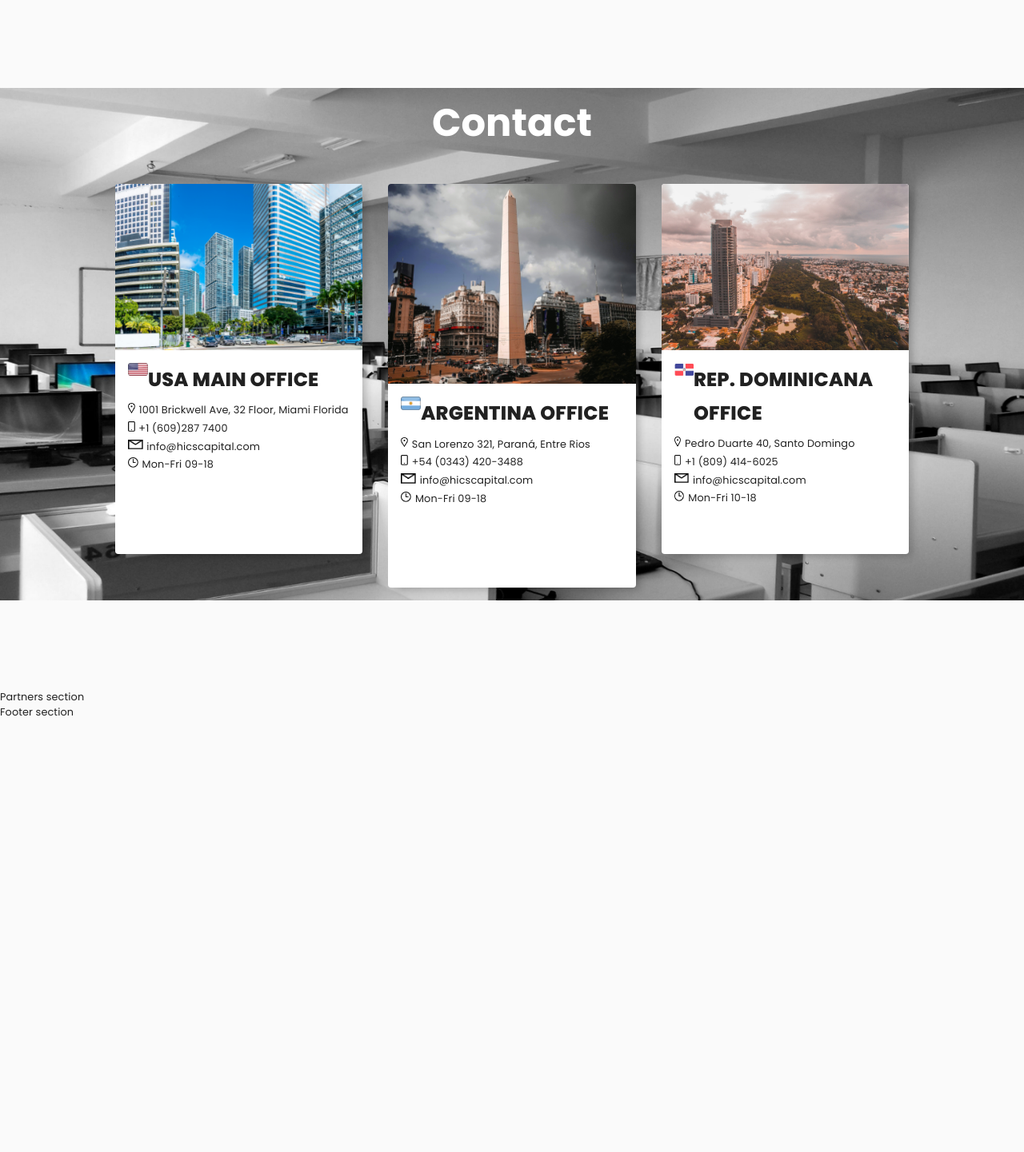
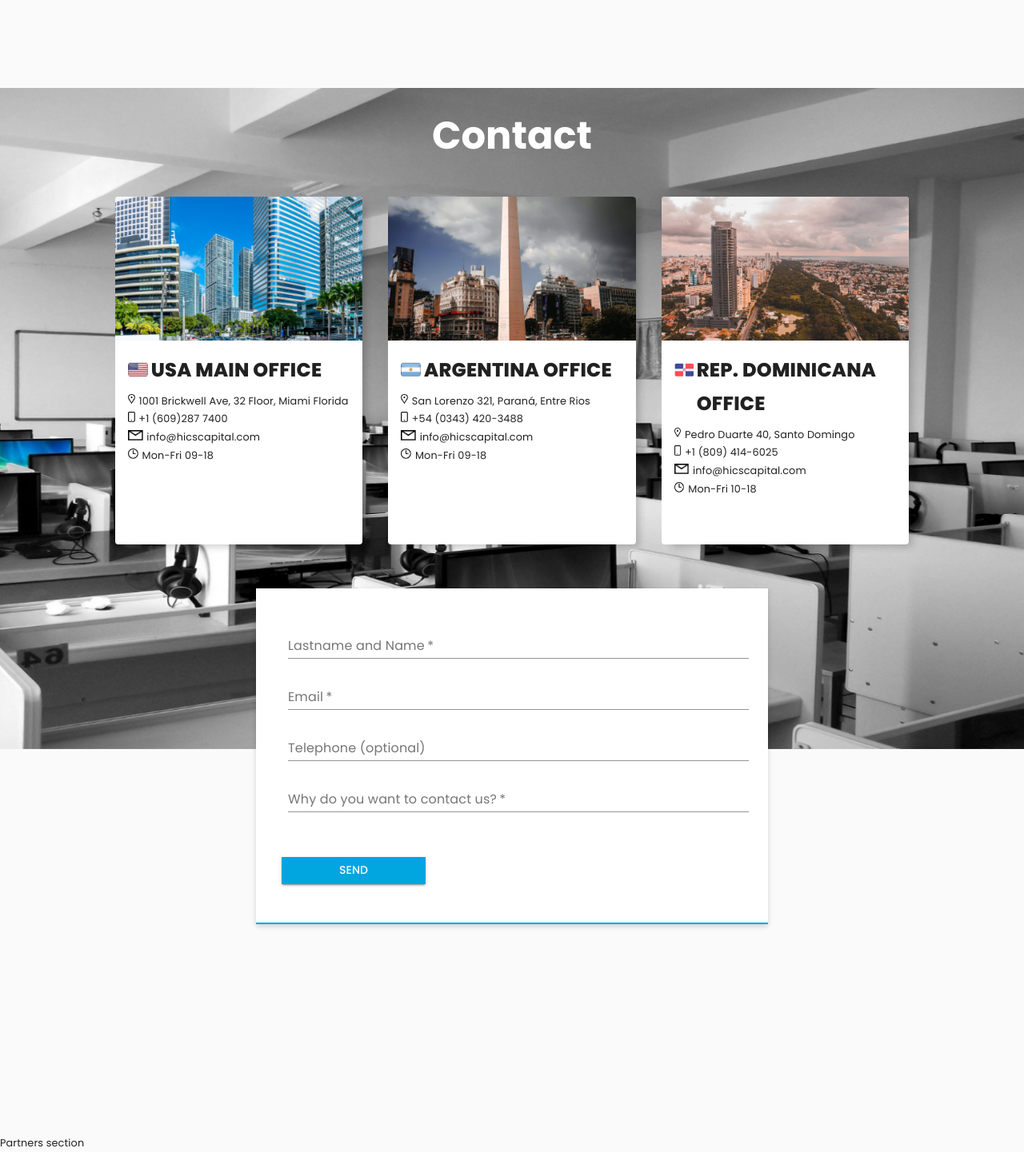
Before and after one commit to carlavgonzalez25/hics-landing, a React (Create React App) app: page / in a window 1280 px wide. Shown: the part 1014-2455 px from the top of the page at 80% size. Before the commit the page ends 1914 px from the top, so only its background shows below. Built offline with nearby package versions, Linux system fonts and the light colour scheme.

Commit message:
Adds form

```diff
--- a/src/Pages/Landing/Components/ContactBox.js
+++ b/src/Pages/Landing/Components/ContactBox.js
@@ -4,11 +4,17 @@ import { useTranslation } from 'react-i18next'
 //Components
 import Card from '@material-ui/core/Card'
 import CardContent from '@material-ui/core/CardContent'
-import CardMedia from '@material-ui/core/CardMedia'
 import Grid from '@material-ui/core/Grid'
 import Typography from '@material-ui/core/Typography'
 
 import { makeStyles } from '@material-ui/core/styles'
+
+const ContactBox = (props) => {
+  const { t } = useTranslation()
+  const { icon, imgUrl, name, address, tel, mail, time, flag } = props
+
+  //Pongo esto aqui dentro poruqe necesito usar como background image un elemento enviado como props.
+  //no se me ocurre otra manera de resolverlo
 
   const useStyles = makeStyles((theme) => ({
     card: {
@@ -23,14 +29,32 @@ const useStyles = makeStyles((theme) => ({
       },
     },
     cardContent: {
+      [theme.breakpoints.up('lg')]: {
         minHeight: '255px',
+      },
     },
     cardTitle: {
       textTransform: 'uppercase',
     },
+    cardImgCt: {
+      width: '40%',
+    },
     cardImg: {
-    maxHeight: '250px',
-    width: '40%',
+      backgroundImage: `url(${imgUrl})`,
+
+      backgroundPosition: 'center',
+      backgroundRepeat: 'no-repeat',
+      backgroundSize: 'cover',
+      minHeight: '150px',
+      maxHeight: '215px',
+      overflow: 'hidden',
+      minWidth: '30%',
+      [theme.breakpoints.up('xl')]: {
+        height: '215px',
+      },
+      [theme.breakpoints.up('lg')]: {
+        height: '180px',
+      },
       [theme.breakpoints.up('md')]: {
         width: '100%',
       },
@@ -44,18 +68,17 @@ const useStyles = makeStyles((theme) => ({
     },
     flag: {
       height: '1.3em',
+      transform: 'translateY(71%)',
+      marginRight: '0.3em',
     },
   }))
 
-const ContactBox = (props) => {
-  const { t } = useTranslation()
-  const { icon, imgUrl, name, address, tel, mail, time, flag } = props
   const classes = useStyles()
 
   return (
     <Grid item xs={12} md={4}>
       <Card className={classes.card}>
-        <CardMedia component="img" alt="Office" image={imgUrl} className={classes.cardImg} />
+        <Grid item className={classes.cardImg}></Grid>
         <CardContent className={classes.cardContent}>
           <Grid item className={classes.ctTextIcon}>
             <img src={flag} alt="country flag" className={classes.flag}></img>
--- /dev/null
+++ b/src/Pages/Landing/Components/Form.js
@@ -0,0 +1,57 @@
+import React from 'react'
+import { makeStyles } from '@material-ui/core/styles'
+import TextField from '@material-ui/core/TextField'
+import Typography from '@material-ui/core/Typography'
+import Button from '@material-ui/core/Button'
+import { useTranslation } from 'react-i18next'
+
+const useStyles = makeStyles((theme) => ({
+  root: {
+    backgroundColor: '#FFF',
+    width: '100%',
+    display: 'flex',
+    flexDirection: 'column',
+    margin: '2rem 1rem',
+    padding: '2rem',
+    position: 'relative',
+    top: '-233px',
+    borderBottom: '2px solid #01A5E0',
+    boxShadow: ' 0px 3px 6px #00000029',
+    [theme.breakpoints.up('md')]: {
+      width: '50%',
+      margin: '2rem auto',
+    },
+  },
+  button: {
+    borderRadius: '0px',
+    width: '180px',
+    margin: '2rem auto 0rem auto',
+    [theme.breakpoints.up('md')]: {
+      margin: '3rem 0 1rem 0',
+    },
+  },
+  p: {
+    color: '#FFF',
+  },
+}))
+
+const Form = () => {
+  const { t } = useTranslation()
+  const classes = useStyles()
+
+  return (
+    <form className={classes.root} noValidate autoComplete="off">
+      <TextField id="name" label={t('contact.name')} style={{ margin: 8 }} fullWidth required margin="normal" />
+      <TextField id="mail" label={t('contact.mail')} style={{ margin: 8 }} fullWidth required margin="normal" />
+      <TextField id="phone" label={t('contact.tel')} style={{ margin: 8 }} fullWidth margin="normal" />
+      <TextField id="motive" label={t('contact.motive')} style={{ margin: 8 }} fullWidth required margin="normal" />
+      <Button className={classes.button} variant="contained" color="primary">
+        <Typography variant="subtitle2" className={classes.p}>
+          {t('contact.send')}
+        </Typography>
+      </Button>
+    </form>
+  )
+}
+
+export default Form
--- a/src/Pages/Landing/Sections/Contact.js
+++ b/src/Pages/Landing/Sections/Contact.js
@@ -1,4 +1,4 @@
-import React from 'react'
+import React, { Fragment } from 'react'
 //Config
 import contactInfo from 'config/contact'
 import { useTranslation } from 'react-i18next'
@@ -7,19 +7,21 @@ import { useTranslation } from 'react-i18next'
 import ContactBox from '../Components/ContactBox'
 import Typography from '@material-ui/core/Typography'
 import Grid from '@material-ui/core/Grid'
+import Form from '../Components/Form'
 
 import { makeStyles } from '@material-ui/core/styles'
 import { bg_services } from 'img'
 
 const useStyles = makeStyles((theme) => ({
   title: {
-    margin: '1rem 0 2rem 0',
+    margin: '2rem auto 2rem auto',
     color: '#FFF',
   },
-  ctGral: {
+  container: {
     justifyContent: 'center',
+    margin: '7rem 0 0 0',
+    paddingBottom: '15rem',
 
-    margin: ' 7rem 0',
     [theme.breakpoints.up('md')]: {
       backgroundImage: `url(${bg_services})`,
       backgroundPosition: 'center',
@@ -27,7 +29,14 @@ const useStyles = makeStyles((theme) => ({
       backgroundSize: 'cover',
     },
   },
-  ctContactBox: {
+  overlay: {
+    backgroundColor: '#00000059',
+    display: 'flex',
+    flexDirection: 'column',
+    width: 'inherit',
+    height: 'inherit',
+  },
+  containerContactBox: {
     justifyContent: 'center',
     padding: '0 1rem',
     [theme.breakpoints.up('md')]: {
@@ -43,16 +52,21 @@ const Contact = () => {
   const { t } = useTranslation()
   const classes = useStyles()
   return (
-    <Grid container className={classes.ctGral}>
+    <Fragment>
+      <Grid container className={classes.container}>
         <Typography variant="h3" className={classes.title}>
           {t('contact.title')}{' '}
         </Typography>
-      <Grid container className={classes.ctContactBox}>
+        <Grid container className={classes.containerContactBox}>
           {contactInfo.map((info) => (
             <ContactBox {...info} />
           ))}
         </Grid>
       </Grid>
+      <Grid container className={classes.containerForm}>
+        <Form></Form>
+      </Grid>
+    </Fragment>
   )
 }
 
--- a/src/config/i18n.js
+++ b/src/config/i18n.js
@@ -16,6 +16,11 @@ export default {
         },
         contact: {
           title: 'Contact',
+          name: 'Lastname and Name',
+          mail: 'Email',
+          tel: 'Telephone (optional)',
+          motive: 'Why do you want to contact us?',
+          send: 'Send',
         },
       },
     },
@@ -38,6 +43,11 @@ export default {
         },
         contact: {
           title: 'Contáctenos',
+          name: 'Nombre y Apellido',
+          mail: 'Email',
+          tel: 'Telefono (opcional)',
+          motive: 'Por qué nos queres contactar?',
+          send: 'Enviar',
         },
       },
     },
--- a/src/theme/theme.js
+++ b/src/theme/theme.js
@@ -46,19 +46,19 @@ export const mainTheme = {
   //     },
   //   },
   // },
-  // palette: {
-  //   primary: {
-  //     // light: will be calculated from palette.primary.main,
-  //     main: '#01A5E0',
-  //     // dark: will be calculated from palette.primary.main,
-  //     // contrastText: will be calculated to contrast with palette.primary.main
-  //   },
-  //   secondary: {
-  //     light: '#0066ff',
-  //     main: '#0044ff',
-  //     // dark: will be calculated from palette.secondary.main,
-  //     contrastText: '#ffcc00',
-  //   },
+  palette: {
+    primary: {
+      // light: will be calculated from palette.primary.main,
+      main: '#01A5E0',
+      // dark: will be calculated from palette.primary.main,
+      // contrastText: will be calculated to contrast with palette.primary.main
+    },
+    secondary: {
+      //light: '#0066ff',
+      main: '#fff',
+      // dark: will be calculated from palette.secondary.main,
+      contrastText: '#ffcc00',
+    },
     //   // Used by `getContrastText()` to maximize the contrast between
     //   // the background and the text.
     //   contrastThreshold: 3,
@@ -66,7 +66,7 @@ export const mainTheme = {
     //   // two indexes within its tonal palette.
     //   // E.g., shift from Red 500 to Red 300 or Red 700.
     //   tonalOffset: 0.2,
-  // },
+  },
   // props: {},
   // shadows: [
   //   'none',
```
Lines whose indentation alone changed are shown as unchanged.
